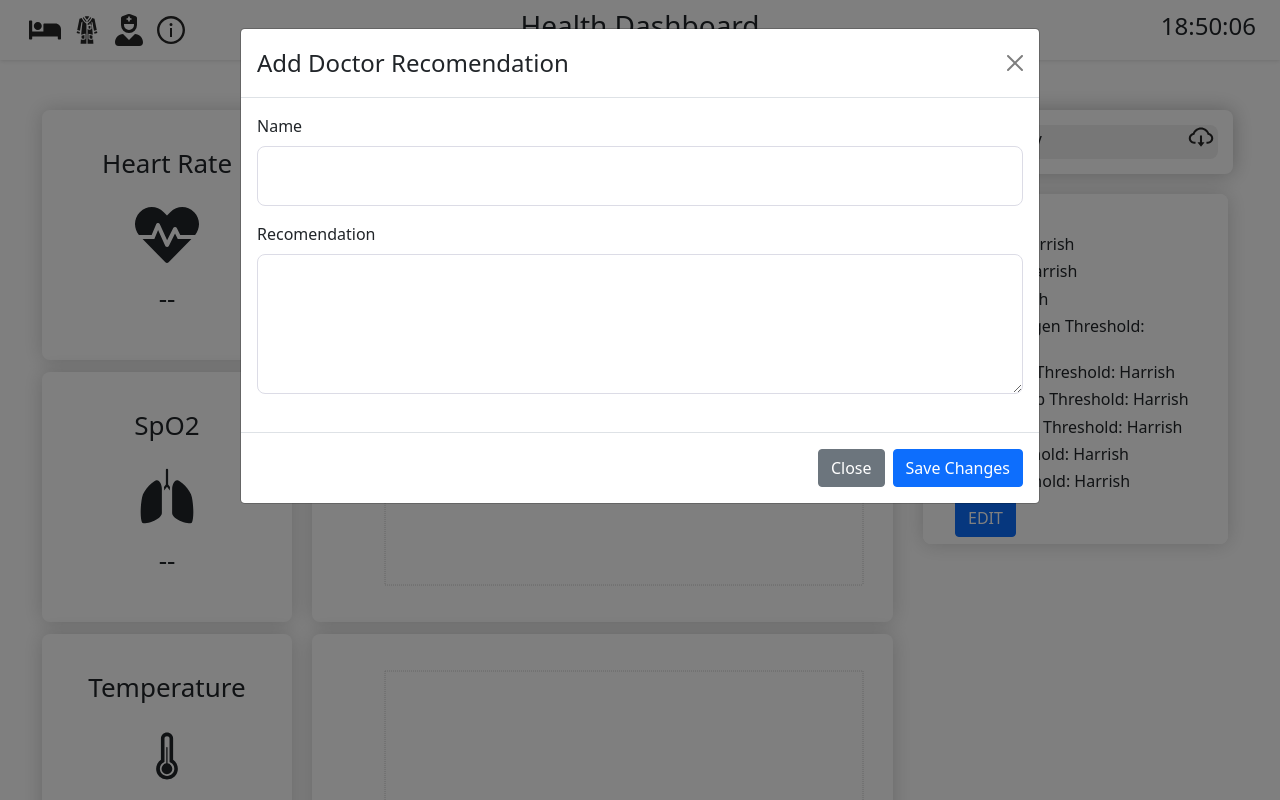
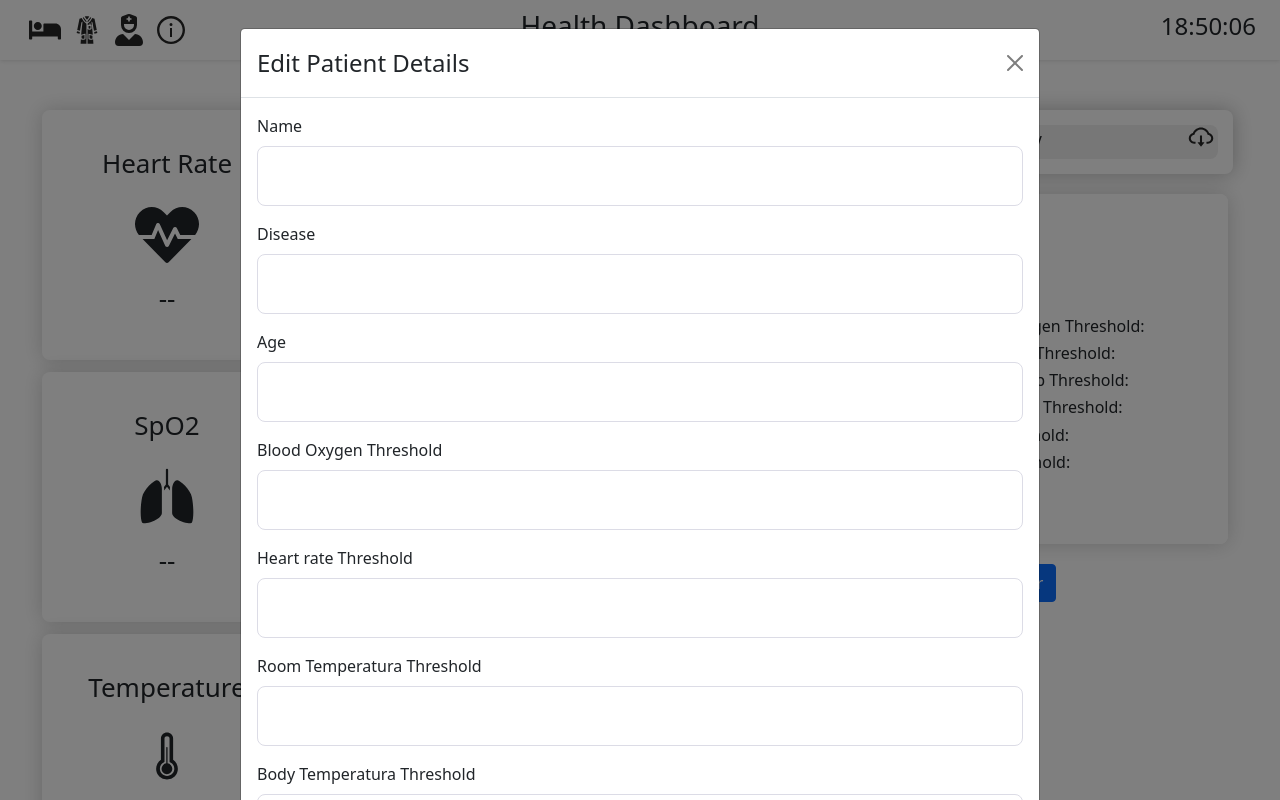
Before and after one commit to Harrish-Selvarajah/health-dashboard, a React (Create React App) app: page /beds/1 in a window 1280 px wide. Both pictures are taken after a click on the button "EDIT". Shown: the top 800 px of the page. Built offline with nearby package versions, Linux system fonts and the light colour scheme; no server answers.

Commit message:
final changes

```diff
--- a/src/pages/Bed/index.js
+++ b/src/pages/Bed/index.js
@@ -23,7 +23,8 @@ const Bed = () => {
   const [co2, setco2] = useState('--');
   const [ecg, setEcg] = useState('--');
   const [showCreateDocReco, setShowCreateDocReco] = useState(false);
-  const [bedPatient, setPatient] = useState([]);
+  const [show, setShow] = useState(false);
+  const [bedPatient, setPatient] = useState();
   const [name, setName] = useState('');
   const [bedNo, setBedNo] = useState('');
   const [disease, setDisease] = useState('');
@@ -69,11 +70,21 @@ const Bed = () => {
   });
 
   const getPatientDetails = () => {
+    if (!name) {
       sendHttpRequest('GET', BASE_URL + '/getPatients', null).then((data) => {
         if (data.status == 200) {
-        bedPatient.push(data.data.filter(pat => pat.bedNo === 1))
-        console.log(bedPatient)
-        setPatient(bedPatient)
+          patient.push(data.data.filter(pat => pat.bedNo === 1))
+          console.log(patient)
+          setPatient(patient[0][0])
+          setName(patient[0][0].name);
+          setBedNo(patient[0][0].bedNo);
+          setDisease(patient[0][0].infectedDisease);
+          setAge(patient[0][0].age);
+          setO2(patient[0][0].bloodOxyThres);
+          setHeartRateThre(patient[0][0].heartRateThres);
+          setRoomTempThre(patient[0][0].roomTempThres);
+          setEcgThre(patient[0][0].ecgThres);
+          setCo2Thre(patient[0][0].ecgThres);
           // if (patient[0].heartRateThres < sensorData.heartrate || patient[0].bloodOxyThres < sensorData.spO2 || patient[0].roomTempThres > sensorData.roomTemp || patient[0].bodyTempThres > sensorData.bodyTemp || patient[0].ecgThres > sensorData.ecg || patient[0].co2Thres > sensorData.co2) {
           //     setAlert(true)
           // }
@@ -81,12 +92,69 @@ const Bed = () => {
       }).catch((err) => {
         console.log(err);
       });
+    }
+
   };
 
 
   const handleCreateToggle = () => {
     setShowCreateDocReco(!showCreateDocReco)
   };
+
+  const handleShowPopup = () => {
+    setShow(!show)
+  }
+
+  const updatePatient = () => {
+    const body = [
+      {
+          "id": bedPatient._id,
+          "obj": [
+              {
+                  "name": name,
+                  "age": age,
+                  "bedNo": bedPatient.bedNo,
+                  "phoneNumber": bedPatient.phoneNumber,
+                  "adress": bedPatient.adress,
+                  "infectedDisease": disease,
+                  "isDischared": bedPatient.isDischared,
+                  "heartRateThres": heartRateThre,
+                  "bloodOxyThres": bloodOxy,
+                  "roomTempThres": roomTempThre,
+                  "bodyTempThres": roomBodyThre,
+                  "ecgThres": ecgThre,
+                  "co2Thres": co2Thre
+              }
+          ]
+      }
+  ]
+    sendHttpRequest('POST', BASE_URL + '/ceateRecomendation', null, body).then((data) => {
+      if (data.status == 200) {
+        console.log(data)
+        handleCreateToggle()
+        // setIsLoading(false);
+      }
+    }).catch((err) => {
+      // setIsLoading(false);
+      handleCreateToggle()
+      console.log(err);
+    });
+  }
+
+  const informDoc = () => {
+    sendHttpRequest('POST', BASE_URL + '/sendSms', null, JSON.stringify({bedNo: bedPatient.bedNo})).then((data) => {
+      if (data.status == 200) {
+        console.log(data)
+        handleShowPopup()
+        // handleCreateToggle()
+        // setIsLoading(false);
+      }
+    }).catch((err) => {
+      // setIsLoading(false);
+      handleCreateToggle()
+      console.log(err);
+    });
+  }
 
 
   return (
@@ -219,31 +287,34 @@ const Bed = () => {
         </div>
         <div className="hb-report-container">
           <ReportTable className="hb-report-table" key={id} name={`Bed 01`} reports={records} />
-
           <div className="card-container-holder-bed">
             <div className="card-container">
               <div className="card-face front-card-container">
                 <div className="content">
-                  <h6>Name: </h6>
-                  <h6>Bed No: Harrish</h6>
-                  <h6>Disease: Harrish</h6>
-                  <h6>Age: Harrish</h6>
-                  <h6>Blood Oxygen Threshold: Harrish</h6>
-                  <h6>Heart rate Threshold: Harrish</h6>
-                  <h6>Room Temp Threshold: Harrish</h6>
-                  <h6>Body Temp Threshold: Harrish</h6>
-                  <h6>ECG Threshold: Harrish</h6>
-                  <h6>CO2 Threshold: Harrish</h6>
+                  <h6>Name: {name}</h6>
+                  <h6>Bed No: {bedNo}</h6>
+                  <h6>Disease: {disease}</h6>
+                  <h6>Age: {age}</h6>
+                  <h6>Blood Oxygen Threshold: {bloodOxy}</h6>
+                  <h6>Heart rate Threshold: {heartRateThre}</h6>
+                  <h6>Room Temp Threshold: {roomTempThre}</h6>
+                  <h6>Body Temp Threshold: {roomBodyThre}</h6>
+                  <h6>ECG Threshold: {ecgThre}</h6>
+                  <h6>CO2 Threshold: {co2Thre}</h6>
                   <Button onClick={handleCreateToggle}>EDIT</Button>
                 </div>
               </div>
             </div>
           </div>
+          <div className="card-container-holder-bed">
+            <Button onClick={informDoc}>Inform Doctor</Button>
+            {/* <Button onClick={handleCreateToggle}>EDIT</Button> */}
+          </div>
         </div>
       </div>
       <Modal show={showCreateDocReco} onHide={handleCreateToggle} size="lg">
         <Modal.Header closeButton>
-          <Modal.Title>Add Doctor Recomendation</Modal.Title>
+          <Modal.Title>Edit Patient Details</Modal.Title>
         </Modal.Header>
         <Modal.Body>
           <form>
@@ -251,13 +322,81 @@ const Bed = () => {
               <Form.Label>Name</Form.Label>
               <input
                 type="text"
-                // value={formName}
-                // onChange={(e) => setName(e.target.value)}
+                value={name}
+                onChange={(e) => setName(e.target.value)}
               />
             </Form.Group>
-            <Form.Group className="mb-3" controlId="exampleForm.ControlTextarea1">
-              <Form.Label>Recomendation</Form.Label>
-              <textarea   />
+            {/* <Form.Group className="mb-3" controlId="exampleForm.ControlInput1">
+              <Form.Label>Bed No</Form.Label>
+              <input
+                type="text"
+                value={bedNo}
+                onChange={(e) => setBedNo(e.target.value)}
+              />
+            </Form.Group> */}
+            <Form.Group className="mb-3" controlId="exampleForm.ControlInput1">
+              <Form.Label>Disease</Form.Label>
+              <input
+                type="text"
+                value={disease}
+                onChange={(e) => setDisease(e.target.value)}
+              />
+            </Form.Group>
+            <Form.Group className="mb-3" controlId="exampleForm.ControlInput1">
+              <Form.Label>Age</Form.Label>
+              <input
+                type="text"
+                value={age}
+                onChange={(e) => setAge(e.target.value)}
+              />
+            </Form.Group>
+            <Form.Group className="mb-3" controlId="exampleForm.ControlInput1">
+              <Form.Label>Blood Oxygen Threshold</Form.Label>
+              <input
+                type="text"
+                value={bloodOxy}
+                onChange={(e) => setO2(e.target.value)}
+              />
+            </Form.Group>
+            <Form.Group className="mb-3" controlId="exampleForm.ControlInput1">
+              <Form.Label>Heart rate Threshold</Form.Label>
+              <input
+                type="text"
+                value={heartRateThre}
+                onChange={(e) => setHeartRateThre(e.target.value)}
+              />
+            </Form.Group>
+            <Form.Group className="mb-3" controlId="exampleForm.ControlInput1">
+              <Form.Label>Room Temperatura Threshold</Form.Label>
+              <input
+                type="text"
+                value={roomTempThre}
+                onChange={(e) => setRoomTempThre(e.target.value)}
+              />
+            </Form.Group>
+            <Form.Group className="mb-3" controlId="exampleForm.ControlInput1">
+              <Form.Label>Body Temperatura Threshold</Form.Label>
+              <input
+                type="text"
+                value={roomTempThre}
+                onChange={(e) => setRoomBodyThre(e.target.value)}
+              />
+            </Form.Group>
+            <Form.Group className="mb-3" controlId="exampleForm.ControlInput1">
+              <Form.Label>ECG Threshold</Form.Label>
+              <input
+                type="text"
+                value={ecgThre}
+                onChange={(e) => setEcgThre(e.target.value)}
+              />
+            </Form.Group>
+            <Form.Group className="mb-3" controlId="exampleForm.ControlInput1">
+              <Form.Label>CO2 Threshold</Form.Label>
+              <input
+                type="text"
+                value={co2Thre}
+                onChange={(e) => setCo2Thre(e.target.value)}
+              />
             </Form.Group>
           </form>
         </Modal.Body>
@@ -265,9 +404,25 @@ const Bed = () => {
           <Button variant="secondary" onClick={handleCreateToggle}>
             Close
           </Button>
-          <Button variant="primary" >
+          <Button variant="primary" onClick={updatePatient} >
             Save Changes
           </Button>
+        </Modal.Footer>
+      </Modal>
+      <Modal show={show} onHide={handleShowPopup} size="sm">
+                    {/* <Modal.Header closeButton>
+                        <Modal.Title>Add Doctor Recomendation</Modal.Title>
+                    </Modal.Header> */}
+                    <Modal.Body>
+                        <div>Message delivered</div>
+                    </Modal.Body>
+                    <Modal.Footer>
+                        <Button variant="secondary" onClick={handleShowPopup}>
+                            Close
+                        </Button>
+                        {/* <Button variant="primary" onClick={createReco}>
+                            Save Changes
+                        </Button> */}
                     </Modal.Footer>
                 </Modal>
     </div>
--- a/src/pages/history/index.js
+++ b/src/pages/history/index.js
@@ -22,17 +22,21 @@ const History = () => {
 
     const getRecos = () => {
         setLoader(true)
+        if (recomendations) {
+            recomendations.splice(0, recomendations.length)
+        }
         sendHttpRequest('GET', BASE_URL + '/getRecomendation', { id: '616734b0ef26eb82424b731a' }).then((data) => {
             if (data.status == 200) {
                 console.log(data)
+                debugger
                 if (name === 'doctor') {
-                    data.data.filter((item) => item.isDoctor ===true).map((recos) => {
+                    data.data.filter(item => item.isDoctor === true).map((recos) => {
                         recomendations.push(recos)
                     })
                     console.log(recomendations)
                     setLoader(false)
                 } else {
-                    data.data.filter((item) => item.isDoctor === false).map((recos) => {
+                    data.data.filter(item => item.isDoctor === false).map((recos) => {
                         recomendations.push(recos)
                     })
                     console.log(recomendations)
```
Lines whose indentation alone changed are shown as unchanged.
